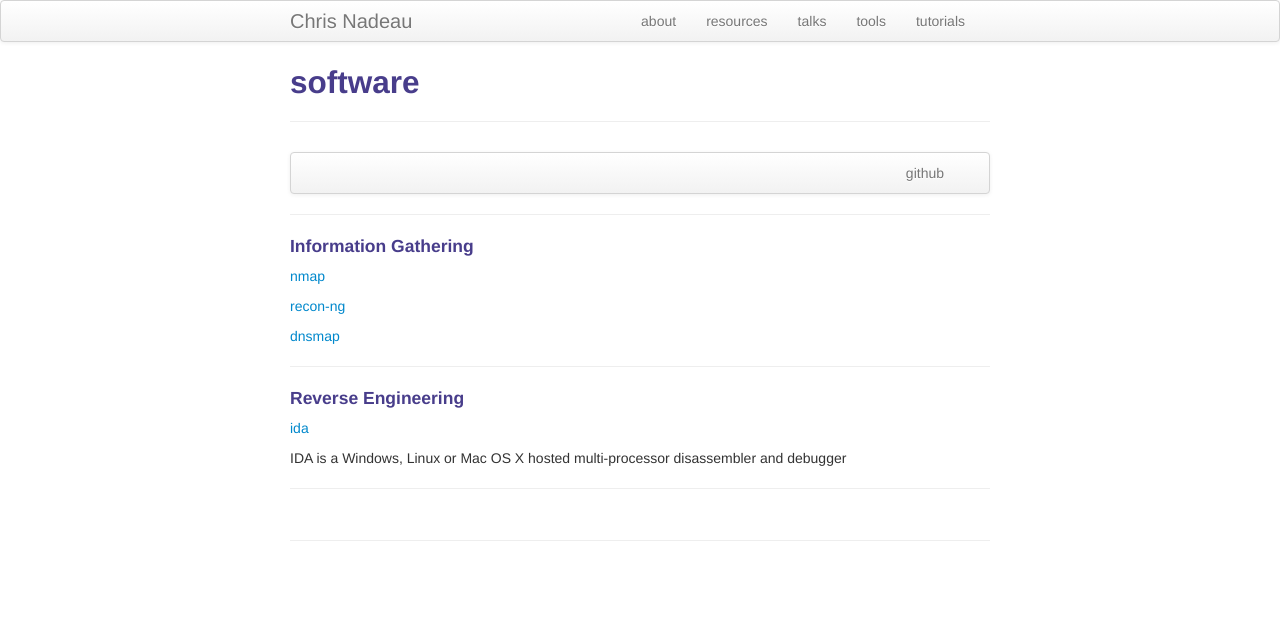
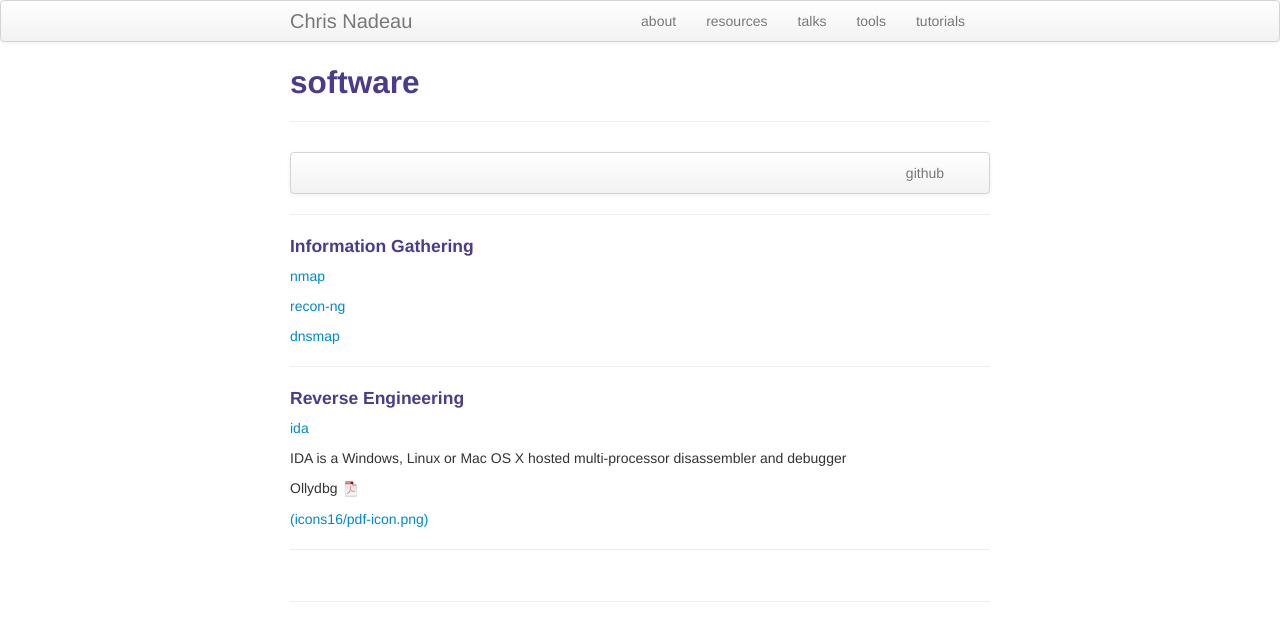
Before and after one commit to dynamicparallax/dynamicparallax.github.io, a Jekyll site: the page built from pages/tools.md, in a window 1280 px wide. Shown: the top 641 px of the page. Built offline with Jekyll 4.4.1, drawn with Linux system fonts in a browser that asks for light colours.

Commit message:
Update tools.md

```diff
--- a/pages/tools.md
+++ b/pages/tools.md
@@ -30,4 +30,9 @@ description: Karl Broman's software
 
 IDA is a Windows, Linux or Mac OS X hosted multi-processor disassembler and debugger
 
+Ollydbg
+[![pdf](icons16/pdf-icon.png)]("http://www.ollydbg.de/")
+
+<a href="http://www.ollydbg.de/" target="_blank">(icons16/pdf-icon.png)</a>
+
 ---
```
Also changed, not shown: other parts of pages/tools.md (+1 -1 lines).
